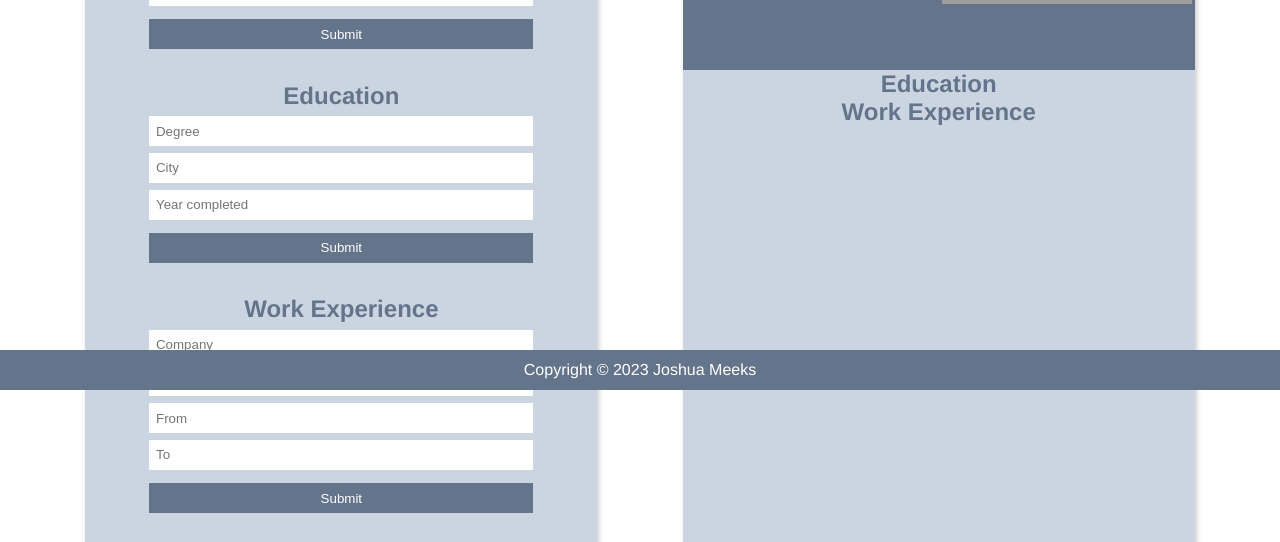
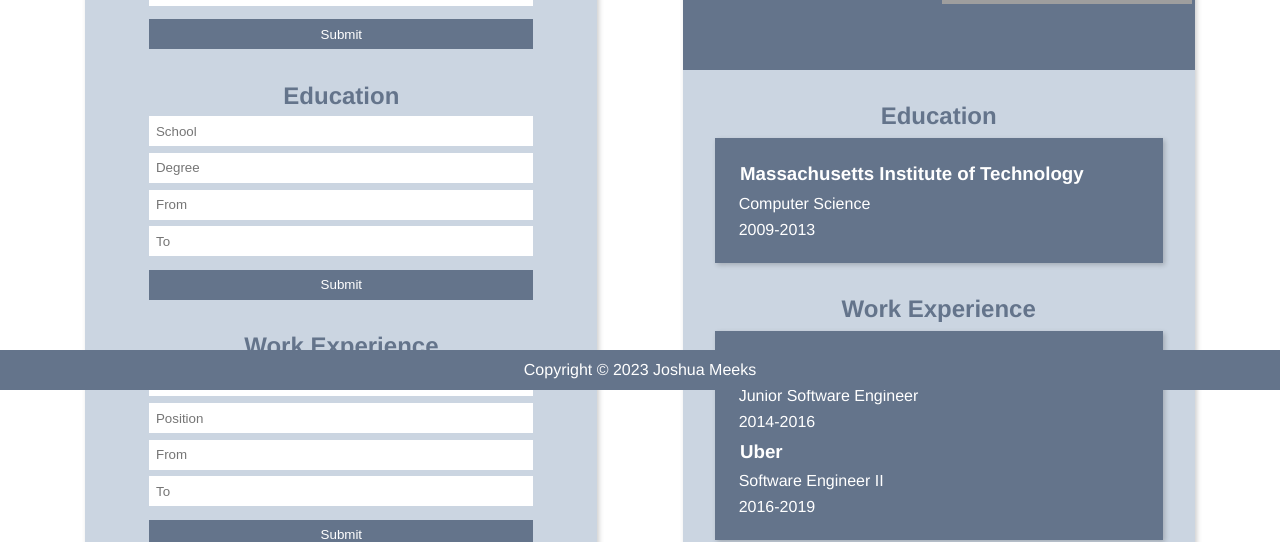
Before and after one commit to JoshuaMeeks/cv-project, a React (Create React App) app: page / in a window 1280 px wide. Shown: the part 410-952 px from the top of the page. Built offline with nearby package versions, Linux system fonts and the light colour scheme; grey boxes are pictures that could not be loaded.

Commit message:
Mock profile styling completed

```diff
--- a/src/components/CVProfile.js
+++ b/src/components/CVProfile.js
@@ -16,9 +16,23 @@ export const CVProfile = () => {
       </div>
       <div className='education-profile'>
         <h2>Education</h2>
+        <div className='profile-card'>
+          <h3>Massachusetts Institute of Technology</h3>
+          <p>Computer Science</p>
+          <p>2009-2013</p>
+        </div>
       </div>
       <div className='work-experience-profile'>
         <h2>Work Experience</h2>
+        <div className='profile-card'>
+          <h3>Microsoft</h3>
+          <p>Junior Software Engineer</p>
+          <p>2014-2016</p>
+
+          <h3>Uber</h3>
+          <p>Software Engineer II</p>
+          <p>2016-2019</p>
+        </div>
       </div>
     </div>
   )
--- a/src/components/Form.js
+++ b/src/components/Form.js
@@ -18,9 +18,10 @@ export const Form = () => {
       <div className='eductation-form'>
         <form className='education'>
           <h2>Education</h2>
+          <input type="text" placeholder='School'/>
           <input type="text" placeholder='Degree'/>
-          <input type="text" placeholder='City'/>
-          <input type="text" placeholder='Year completed'/>
+          <input type="text" placeholder='From'/>
+          <input type="text" placeholder='To'/>
           <button type='submit'>Submit</button>
         </form>
       </div>
--- a/src/index.css
+++ b/src/index.css
@@ -174,10 +174,21 @@ img {
 
 }
 
-.personal-profile > h3, p {
+h3, p {
   font-family: Helvetica, sans-serif;
   color: #ffffff;
   margin: .5em;
+}
+
+.profile-card {
+  background-color: #64748b;
+  margin: .5em 2em .5em 2em;
+  padding: 1em;
+  box-shadow: 2px 2px 5px 0 rgba(0, 0, 0, 0.2);
+}
+
+.education-profile, .work-experience-profile {
+  margin-top: 2em;
 }
 
 @media (max-width: 400px) {
```
